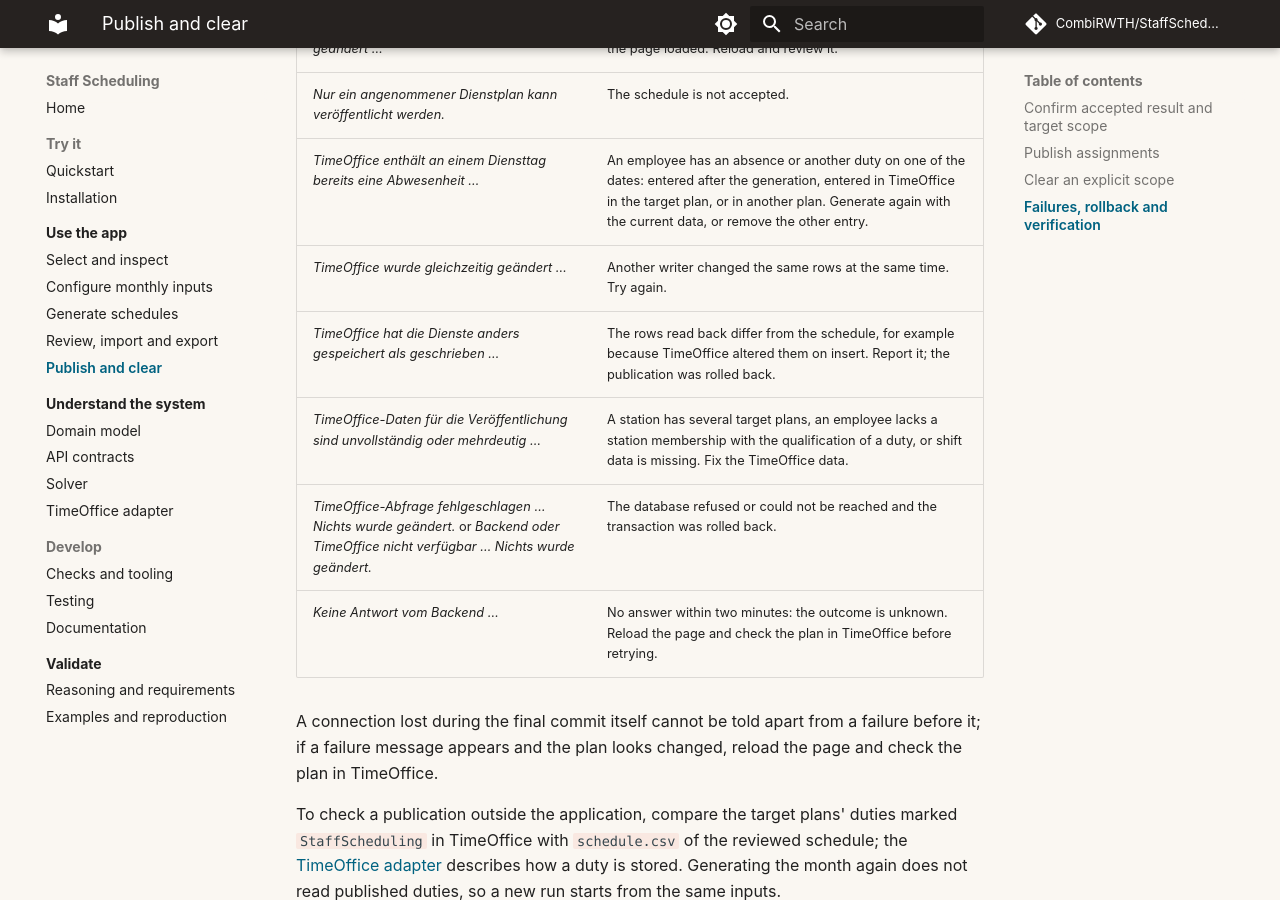
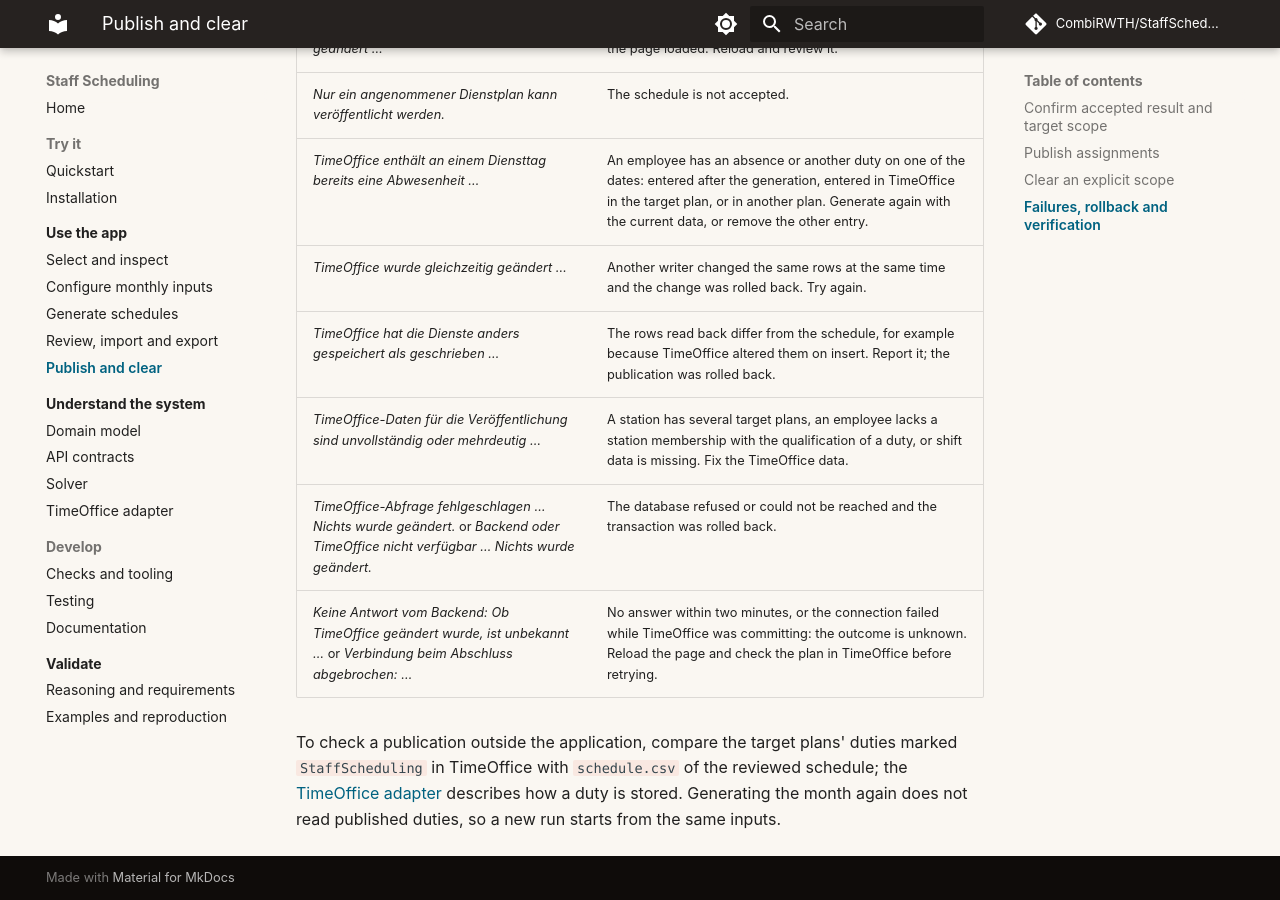
Before and after one commit to CombiRWTH/StaffScheduling, an MkDocs documentation site: the page built from docs/source/user-guide/publication.md, in a window 1280 px wide and 900 px high, scrolled down 1806 px. Built offline with MkDocs 1.6.1 and Material for MkDocs 9.7.7, drawn with Linux system fonts in a browser that asks for light colours; comment, search, counter and statistics services are not loaded.

Commit message:
docs: document commit-stage outcomes and the narrowed collision mapping

```diff
--- a/docs/source/user-guide/publication.md
+++ b/docs/source/user-guide/publication.md
@@ -41,12 +41,10 @@ A refused or failed publication changes nothing in TimeOffice. Everything is che
 | _Der Dienstplan zur Prüfung hat sich geändert …_                                                                                   | Another generation or import replaced the schedule after the page loaded. Reload and review it.                                                                                                                              |
 | _Nur ein angenommener Dienstplan kann veröffentlicht werden._                                                                      | The schedule is not accepted.                                                                                                                                                                                                |
 | _TimeOffice enthält an einem Diensttag bereits eine Abwesenheit …_                                                                 | An employee has an absence or another duty on one of the dates: entered after the generation, entered in TimeOffice in the target plan, or in another plan. Generate again with the current data, or remove the other entry. |
-| _TimeOffice wurde gleichzeitig geändert …_                                                                                         | Another writer changed the same rows at the same time. Try again.                                                                                                                                                            |
+| _TimeOffice wurde gleichzeitig geändert …_                                                                                         | Another writer changed the same rows at the same time and the change was rolled back. Try again.                                                                                                                             |
 | _TimeOffice hat die Dienste anders gespeichert als geschrieben …_                                                                  | The rows read back differ from the schedule, for example because TimeOffice altered them on insert. Report it; the publication was rolled back.                                                                              |
 | _TimeOffice-Daten für die Veröffentlichung sind unvollständig oder mehrdeutig …_                                                   | A station has several target plans, an employee lacks a station membership with the qualification of a duty, or shift data is missing. Fix the TimeOffice data.                                                              |
 | _TimeOffice-Abfrage fehlgeschlagen … Nichts wurde geändert._ or _Backend oder TimeOffice nicht verfügbar … Nichts wurde geändert._ | The database refused or could not be reached and the transaction was rolled back.                                                                                                                                            |
-| _Keine Antwort vom Backend …_                                                                                                      | No answer within two minutes: the outcome is unknown. Reload the page and check the plan in TimeOffice before retrying.                                                                                                      |
-
-A connection lost during the final commit itself cannot be told apart from a failure before it; if a failure message appears and the plan looks changed, reload the page and check the plan in TimeOffice.
+| _Keine Antwort vom Backend: Ob TimeOffice geändert wurde, ist unbekannt …_ or _Verbindung beim Abschluss abgebrochen: …_           | No answer within two minutes, or the connection failed while TimeOffice was committing: the outcome is unknown. Reload the page and check the plan in TimeOffice before retrying.                                            |
 
 To check a publication outside the application, compare the target plans' duties marked `StaffScheduling` in TimeOffice with `schedule.csv` of the reviewed schedule; the [TimeOffice adapter](../architecture/timeoffice.md#publication) describes how a duty is stored. Generating the month again does not read published duties, so a new run starts from the same inputs.
```
Also changed, not shown: docs/source/architecture/api.md (+2 -2 lines), docs/source/architecture/timeoffice.md (+1 -1 lines), docs/source/development/testing.md (+1 -1 lines), docs/source/validation/index.md (+1 -1 lines).
